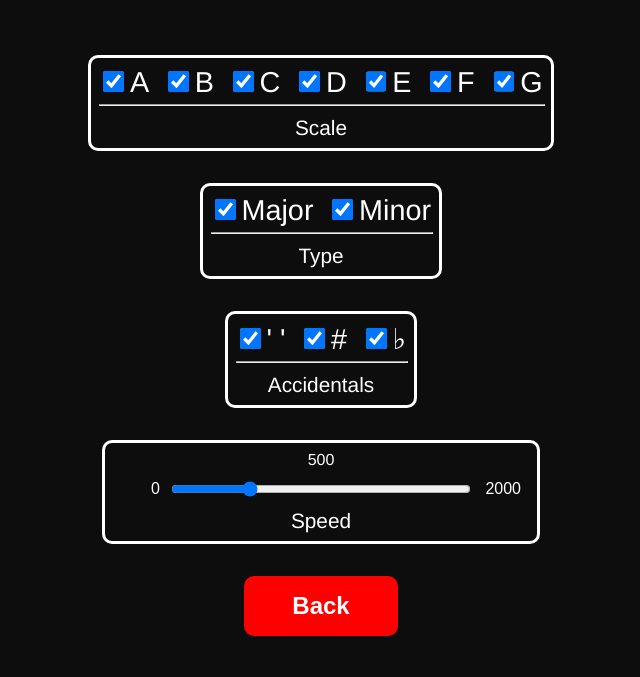
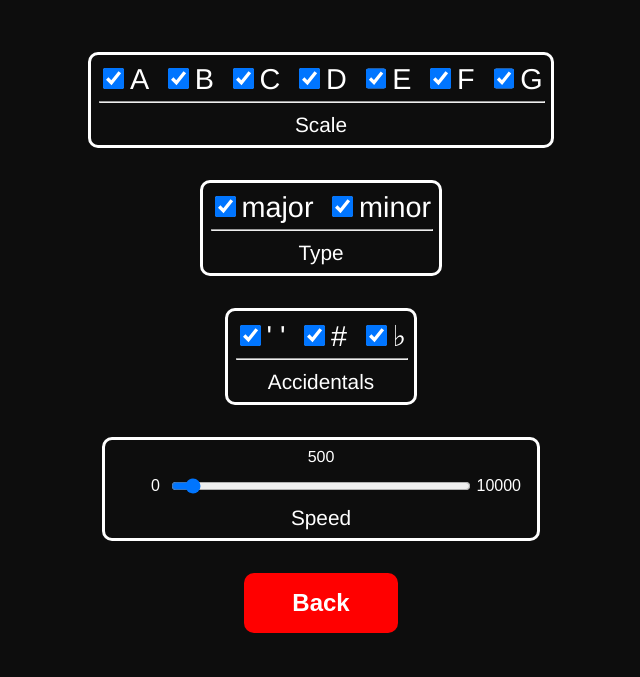
Before and after one commit to roman-ojha/chord-exercise, a website built with Vite: page screen/settings.html in a window 1280 px wide. Shown: the part 123-800 px from the top of the page, without its empty margins (319-959 px from the left). Built offline with nearby package versions, Linux system fonts and the light colour scheme.

Commit message:
pref: small change to refine final app

```diff
--- a/screen/settings.html
+++ b/screen/settings.html
@@ -39,9 +39,9 @@
           <div id="setting-speed-range-container">
             <input
               type="range"
-              step="100"
+              step="500"
               min="0"
-              max="2000"
+              max="10000"
               id="setting-speed-range"
             />
           </div>
--- a/scripts/state.ts
+++ b/scripts/state.ts
@@ -4,7 +4,7 @@ export interface Scale {
 }
 
 export interface TypeOfScale {
-  name: "Major" | "Minor";
+  name: "major" | "minor";
   status: boolean;
 }
 
@@ -61,11 +61,11 @@ const initState = () => {
         ],
         scaleType: [
           {
-            name: "Major",
+            name: "major",
             status: true,
           },
           {
-            name: "Minor",
+            name: "minor",
             status: true,
           },
         ],
--- a/styles/settings.css
+++ b/styles/settings.css
@@ -17,12 +17,14 @@ body {
   flex-direction: column;
   justify-content: space-around;
   align-items: center;
+  padding-bottom: 10px;
+  box-sizing: border-box;
 }
 
 header h1 {
   margin: 0px;
   color: white;
-  font-size: 3rem;
+  font-size: 4rem;
 }
 
 main {
```
Also changed, not shown: styles/index.css (+4 -3 lines).
